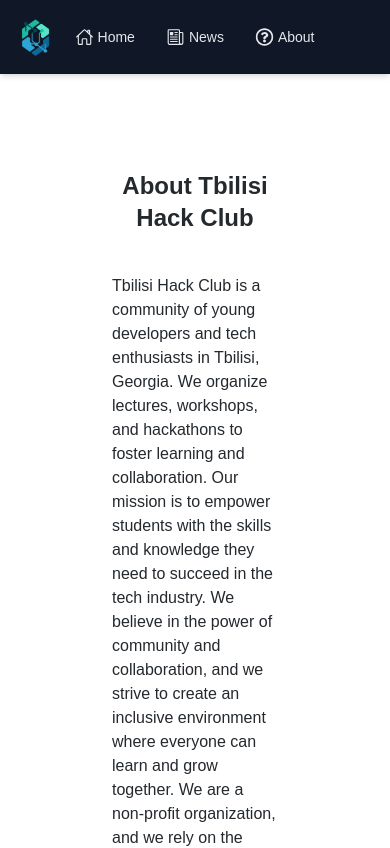
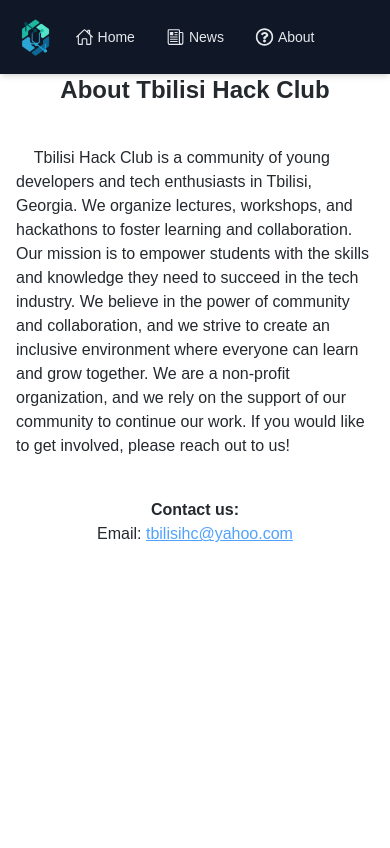
Before and after one commit to tbilisihc/official-website, a Next.js app: page /about in a window 390 px wide. Shown: the top 848 px of the page. Built offline with nearby package versions, Linux system fonts and the light colour scheme.

Commit message:
fix: #10 alignment + padding for phones remove

```diff
--- a/src/app/about/page.tsx
+++ b/src/app/about/page.tsx
@@ -1,21 +1,17 @@
 export default function About() {
     return (
-        <main className="flex min-h-screen flex-col items-center  p-24">
+        <main className="flex min-h-screen flex-col items-center p-0 sm:p-24">
         <article className="text-wrap text-center">
         <h1 className="text-2xl sm:text-3xl md:text-4xl font-bold">About Tbilisi Hack Club</h1>
         <p className="text-base sm:text-lg md:text-2xl text-wrap mt-10 px-4 sm:px-10 text-left">
-
-            Tbilisi Hack Club is a community of young developers and tech enthusiasts in Tbilisi, Georgia. We organize lectures, workshops, and hackathons to foster learning and collaboration.
+            &nbsp;&nbsp;&nbsp;&nbsp;Tbilisi Hack Club is a community of young developers and tech enthusiasts in Tbilisi, Georgia. We organize lectures, workshops, and hackathons to foster learning and collaboration.
             Our mission is to empower students with the skills and knowledge they need to succeed in the tech industry. We believe in the power of community and collaboration, and we strive to create an inclusive environment where everyone can learn and grow together.
             We are a non-profit organization, and we rely on the support of our community to continue our work. If you would like to get involved, please reach out to us!
-            <br />
-            <br />
+            <div className="mt-10 text-center">
             <strong>Contact us:</strong>
             <br />
-            Email: <a href="mailto:tbilisihc@yahoo.com" className="underline text-blue-400 hover:text-blue-300 transition-colors"
-
-
-            >tbilisihc@yahoo.com</a>
+            Email: <a href="mailto:tbilisihc@yahoo.com" className="underline text-blue-400 hover:text-blue-300 transition-colors">tbilisihc@yahoo.com</a>
+            </div>
         </p>
         </article>
         </main>
```
